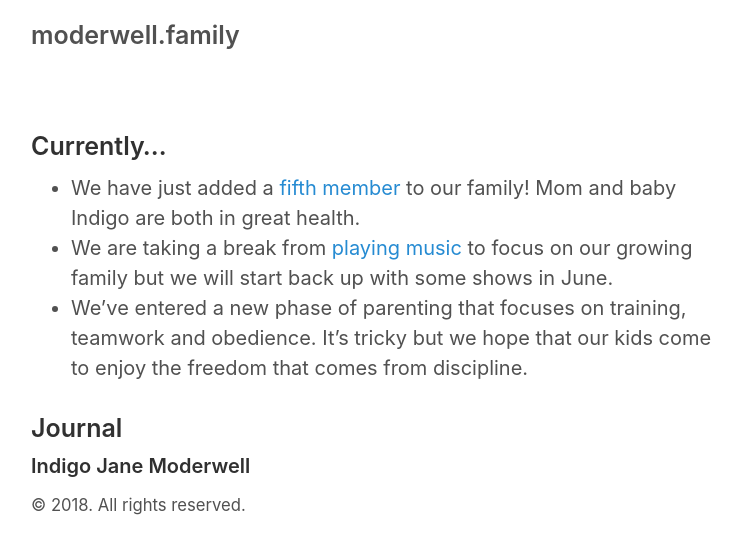
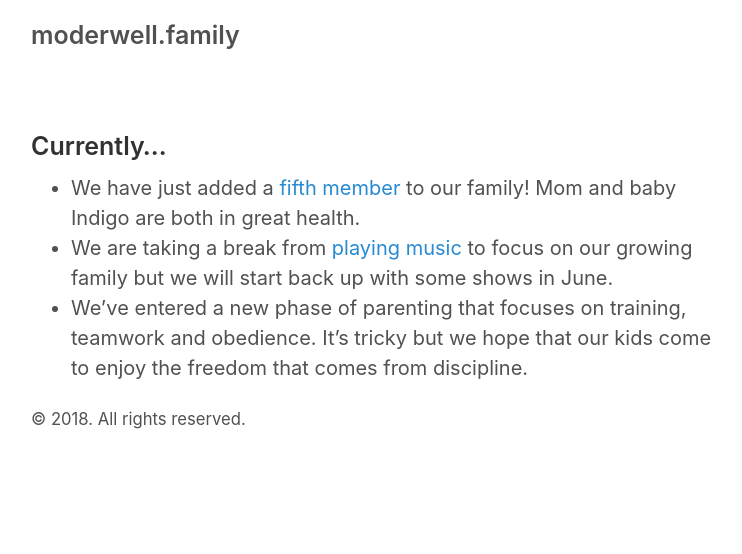
Before and after one commit to lukemoderwell/moderwell.family, a Jekyll site: the page built from index.md, in a window 1280 px wide. Shown: the top 554 px of the page, without its empty margins (259-1001 px from the left). Built offline with Jekyll 4.4.1, drawn with Linux system fonts in a browser that asks for light colours.

Commit message:
remove blog list

```diff
--- a/_layouts/home.html
+++ b/_layouts/home.html
@@ -2,7 +2,7 @@
 layout: default
 ---
 {{ content }}
-<div class="posts">
+<!-- <div class="posts">
   <h3>Journal</h3>
   {% for post in site.posts %}
   {% if post.status != "draft" %}
@@ -15,4 +15,4 @@ layout: default
   </div>
   {% endif %}
   {% endfor %}
-</div>
+</div> -->
```
